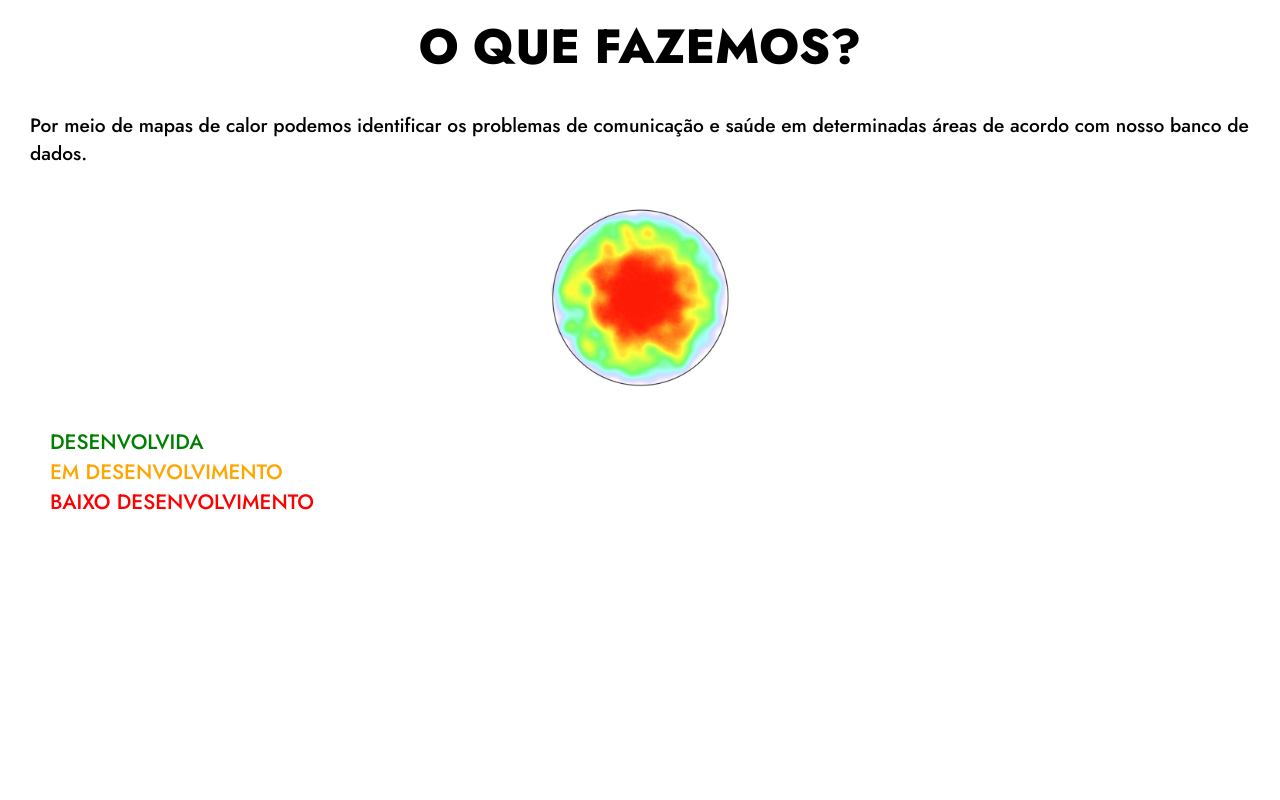
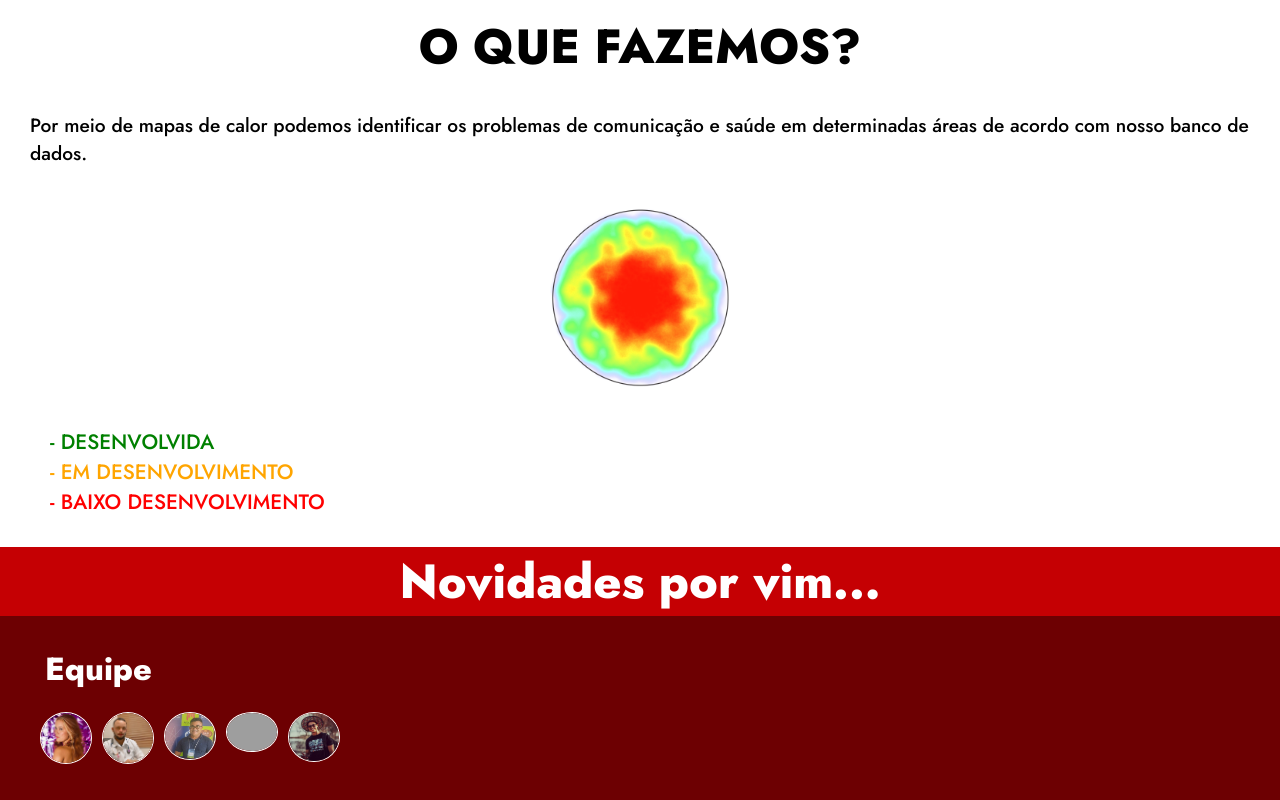
Before and after one commit to luandersonalvesdev/tech-sertao, a plain HTML site: page index.html in a window 1280 px wide. Shown: the part 1123-1923 px from the top of the page. Before the commit the page ends 1670 px from the top, so only its background shows below. Drawn offline with Linux system fonts and the light colour scheme; grey boxes are pictures that could not be loaded.

Commit message:
all done

```diff
--- a/index.html
+++ b/index.html
@@ -4,12 +4,13 @@
   <meta charset="UTF-8">
   <meta http-equiv="X-UA-Compatible" content="IE=edge">
   <meta name="viewport" content="width=device-width, initial-scale=1.0">
-  <title>Tech Sertão 1.0</title>
+  <title>CardioMap</title>
   <link rel="stylesheet" href="style.css">
+  <link rel="shortcut icon" href="/src/imgs/favicon.png" type="image/x-icon">
 
   <link rel="preconnect" href="https://fonts.googleapis.com">
-<link rel="preconnect" href="https://fonts.gstatic.com" crossorigin>
-<link href="https://fonts.googleapis.com/css2?family=Josefin+Sans:wght@300;500;700&family=Jost:wght@300;500;800&display=swap" rel="stylesheet">
+  <link rel="preconnect" href="https://fonts.gstatic.com" crossorigin>
+  <link href="https://fonts.googleapis.com/css2?family=Josefin+Sans:wght@300;500;700&family=Jost:wght@300;500;800&display=swap" rel="stylesheet">
 </head>
 <body>
   <header>
@@ -47,14 +48,30 @@
       <p>Por meio de mapas de calor podemos identificar os problemas de comunicação e saúde em determinadas áreas de acordo com nosso banco de dados.</p>
       <img src="./src/imgs/hot-map.png" alt="">
       <ul>
-        <li>DESENVOLVIDA</li>
-        <li>EM DESENVOLVIMENTO</li>
-        <li>BAIXO DESENVOLVIMENTO</li>
+        <li>- DESENVOLVIDA</li>
+        <li>- EM DESENVOLVIMENTO</li>
+        <li>- BAIXO DESENVOLVIMENTO</li>
       </ul>
     </section>
-    <!-- <footer>
+    <section class="container-news">
+      <h4>Novidades por vim...</h4>
+    </section>
+    <footer>
       <h3>Equipe</h3>
       <ul>
+        <li>
+          <a target="_blank" href="https://www.linkedin.com/in/anandacarvalhoeng/">
+            <img src="/src/imgs/ananda.jpeg" alt="Ananda">
+          </a>
+        </li>
+        <li>
+          <a target="_blank" href="https://www.instagram.com/diego.menezes.54/">
+            <img src="/src/imgs/diego.jpeg" alt="Diego">
+          </a>
+        </li>
+        <li>
+          <img src="/src/imgs/jean.jpeg" alt="Jean">
+        </li>
         <li>
           <a target="_blank" href="https://www.linkedin.com/in/luandersonalvesdev/">
             <img src="https://github.com/luandersonalvesdev.png" alt="Luanderson">
@@ -66,7 +83,7 @@
           </a>
         </li>
       </ul>
-    </footer> -->
+    </footer>
   </main>
   <script src="./src/script/script.js"></script>
 </body>
--- a/style.css
+++ b/style.css
@@ -32,7 +32,7 @@ body header.page-down {
 body header img {
   margin-top: 20px;
   margin-left: 20px;
-  height: 30px;
+  height: 40px;
 }
 
 body header ul {
@@ -167,6 +167,16 @@ main .container-work ul li:nth-child(3) {
   color: red;
 }
 
+main .container-news {
+  background-color: #c50003;
+  color: white;
+}
+
+main .container-news h4 {
+  text-align: center;
+  font-size: 3rem;
+}
+
 footer {
   background-color: #6d0002;
   padding: 30px 0px;
```
Also changed, not shown: src/imgs/ananda.jpeg (added), src/imgs/diego.jpeg (added), src/imgs/favicon.png (added), src/imgs/jean.jpeg (added), src/imgs/logo.png.
